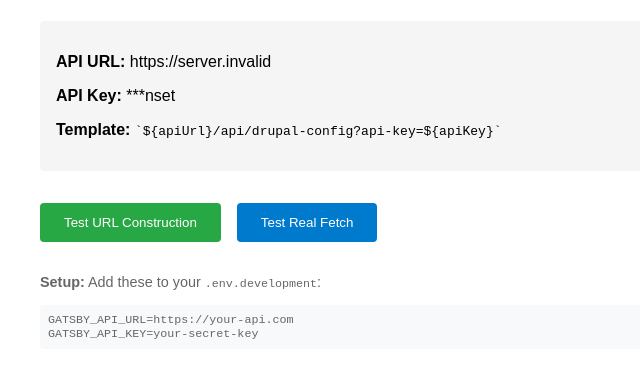
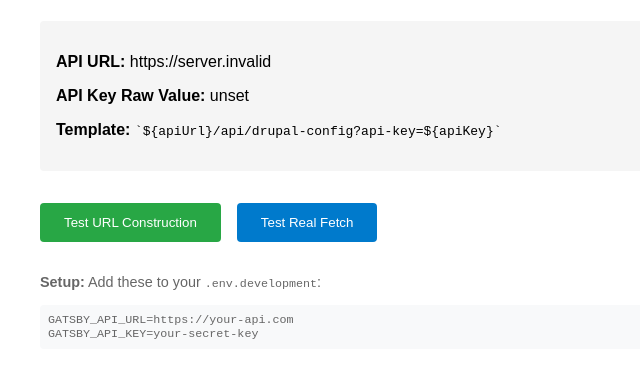
Before and after one commit to littlemarcus/dsg-logger, a Gatsby site: page /env-test in a window 1280 px wide. Shown: the part 99-476 px from the top of the page, without its empty margins (0-640 px from the left). Built offline with nearby package versions, Linux system fonts and the light colour scheme; Gatsby itself is replaced by a stand-in of ours; no server answers.

Commit message:
log raw api key value

```diff
--- a/src/pages/env-test.js
+++ b/src/pages/env-test.js
@@ -1,5 +1,4 @@
-import * as React from "react"
-import { useState } from "react"
+import React, { useState } from "react"
 
 const EnvTestPage = () => {
   const [fetchResult, setFetchResult] = useState(null)
@@ -57,7 +56,7 @@ const EnvTestPage = () => {
 
       <div style={{ marginBottom: '2rem', background: '#f5f5f5', padding: '1rem', borderRadius: '4px' }}>
         <p><strong>API URL:</strong> {apiUrl || 'Not set'}</p>
-        <p><strong>API Key:</strong> {apiKey ? '***' + apiKey.slice(-4) : 'Not set'}</p>
+        <p><strong>API Key Raw Value:</strong> {apiKey || 'Not set'}</p>
         <p><strong>Template:</strong> <code>{`\`\${apiUrl}/api/drupal-config?api-key=\${apiKey}\``}</code></p>
       </div>
 
```
